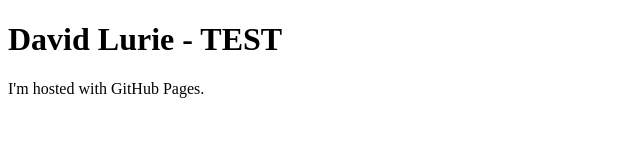
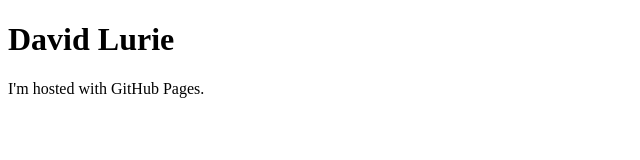
Before and after one commit to DavLurie/DavLurie.github.io, a plain HTML site: page index.html in a window 1280 px wide. Shown: the whole page, without its empty margins (0-640 px from the left). Drawn offline with Linux system fonts and the light colour scheme.

Commit message:
Update index.html

```diff
--- a/index.html
+++ b/index.html
@@ -1,7 +1,7 @@
 <!DOCTYPE html>
 <html>
 <body>
-<h1>David Lurie - TEST</h1>
+<h1>David Lurie</h1>
 <p>I'm hosted with GitHub Pages.</p>
 </body>
 </html>
```
